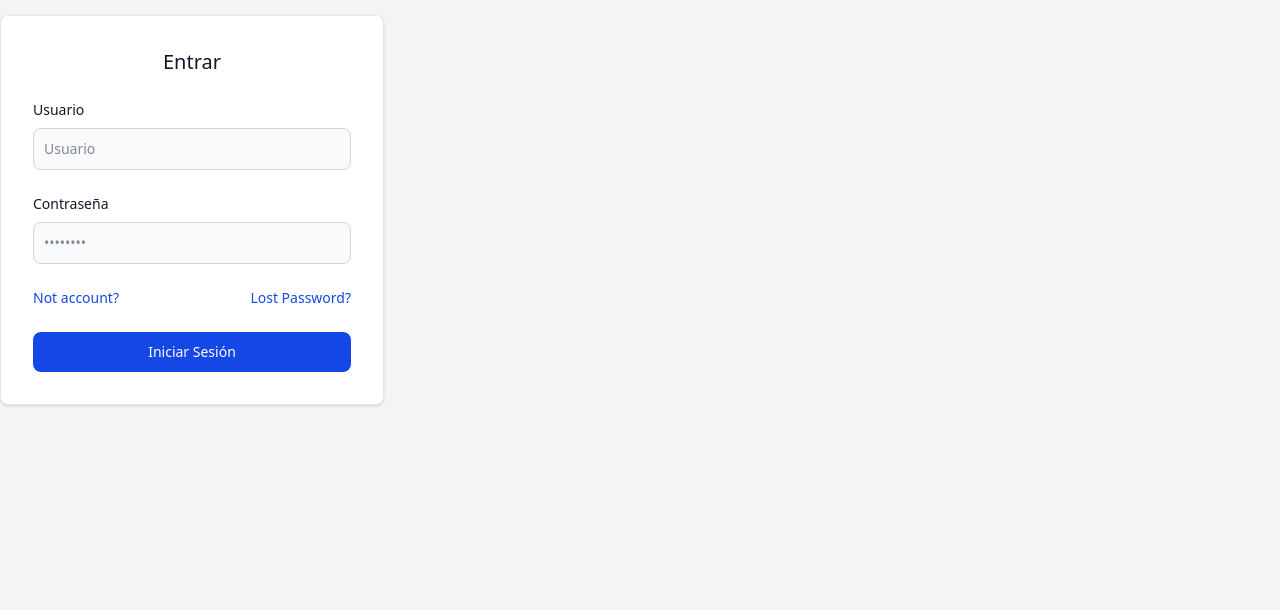
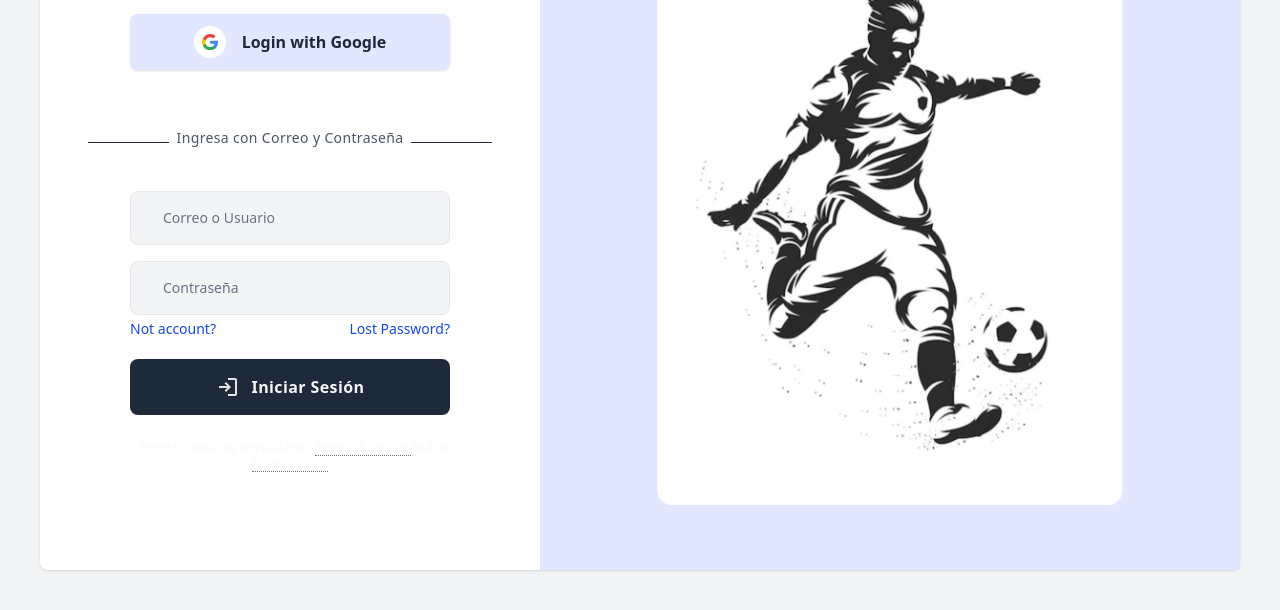
Before and after one commit to LDRK/futmanager, an Astro site in the folder frontend/: page /login in a window 1280 px wide. Shown: the part 190-800 px from the top of the page. Built offline with nearby package versions, Linux system fonts and the light colour scheme; Astro itself is replaced by a stand-in of ours.

Commit message:
Update Files

```diff
--- a/frontend/src/components/vueComponents/LoginComponent.vue
+++ b/frontend/src/components/vueComponents/LoginComponent.vue
@@ -31,7 +31,105 @@ const loginUser = async () => {
   }
 }
 </script>
+
 <template>
+  <div class="min-h-screen  text-gray-800 flex justify-center dark:text-slate-50">
+    <div class="max-w-screen-xl m-0 sm:m-10 bg-white shadow sm:rounded-lg flex justify-center flex-1">
+      <div class="lg:w-1/2 xl:w-5/12 p-6 sm:p-12 dark:bg-gray-800">
+        <div class="mx-auto w-fit">
+          <Logo />
+        </div>
+        <div class="mt-12 flex flex-col items-center">
+          <h1 class="text-2xl xl:text-3xl font-extrabold">
+            Iniciar Sesion
+          </h1>
+          <div class="w-full flex-1 mt-8">
+            <div class="flex flex-col items-center">
+              <button
+                class="w-full max-w-xs font-bold shadow-sm rounded-lg py-3 bg-indigo-100
+                    text-gray-800 flex items-center justify-center transition-all duration-300
+                      ease-in-out focus:outline-none hover:shadow focus:shadow-sm focus:shadow-outline dark:bg-gray-300">
+                <div class="bg-white p-2 rounded-full">
+                  <svg class="w-4" viewBox="0 0 533.5 544.3">
+                    <path
+                      d="M533.5 278.4c0-18.5-1.5-37.1-4.7-55.3H272.1v104.8h147c-6.1 33.8-25.7 63.7-54.4 82.7v68h87.7c51.5-47.4 81.1-117.4 81.1-200.2z"
+                      fill="#4285f4" />
+                    <path
+                      d="M272.1 544.3c73.4 0 135.3-24.1 180.4-65.7l-87.7-68c-24.4 16.6-55.9 26-92.6 26-71 0-131.2-47.9-152.8-112.3H28.9v70.1c46.2 91.9 140.3 149.9 243.2 149.9z"
+                      fill="#34a853" />
+                    <path
+                      d="M119.3 324.3c-11.4-33.8-11.4-70.4 0-104.2V150H28.9c-38.6 76.9-38.6 167.5 0 244.4l90.4-70.1z"
+                      fill="#fbbc04" />
+                    <path
+                      d="M272.1 107.7c38.8-.6 76.3 14 104.4 40.8l77.7-77.7C405 24.6 339.7-.8 272.1 0 169.2 0 75.1 58 28.9 150l90.4 70.1c21.5-64.5 81.8-112.4 152.8-112.4z"
+                      fill="#ea4335" />
+                  </svg>
+                </div>
+                <span class="ml-4">
+                  Login with Google
+                </span>
+              </button>
+
+            </div>
+
+            <div class="my-12 border-b text-center">
+              <div
+                class="leading-none px-2 inline-block text-sm text-gray-600 tracking-wide font-medium bg-white transform translate-y-1/2 dark:bg-gray-800 dark:text-slate-50">
+                Ingresa con Correo y Contraseña
+              </div>
+            </div>
+
+            <form @submit.prevent="loginUser" class="mx-auto max-w-xs">
+              <div class="space-y-1">
+                <!-- username -->
+                <input v-model="formLogin.username"
+                  class="w-full px-8 py-4 rounded-lg font-medium bg-gray-100 border border-gray-200 placeholder-gray-500 text-sm focus:outline-none focus:border-gray-400 focus:bg-white  dark:text-gray-800"
+                  type="text" placeholder="Correo o Usuario" required />
+                <!-- contraseña -->
+                <input v-model="formLogin.password"
+                  class="w-full px-8 py-4 rounded-lg font-medium bg-gray-100 border border-gray-200 placeholder-gray-500 text-sm focus:outline-none focus:border-gray-400 focus:bg-white mt-3  dark:text-gray-800"
+                  type="password" placeholder="Contraseña" required />
+                 <div class="flex items-start">
+                        <a href="/register" class="text-sm text-blue-700 hover:underline dark:text-blue-500">Not account?</a>
+                        <a href="#" class="ms-auto text-sm text-blue-700 hover:underline dark:text-blue-500">Lost Password?</a>
+                  </div>
+
+                <!-- Boton Continuar -->
+                <button :disabled="loading"
+                  class="mt-5 tracking-wide font-semibold bg-gray-800 text-gray-100 w-full py-4 rounded-lg
+                   hover:bg-gray-700 transition-all duration-300 ease-in-out flex items-center justify-center
+                   focus:shadow-outline focus:outline-none  dark:bg-orange-600 dark:hover:bg-orange-700">
+                  <svg xmlns="http://www.w3.org/2000/svg" height="24px" viewBox="0 -960 960 960" width="24px" fill="#e3e3e3"><path d="M480-120v-80h280v-560H480v-80h280q33 0 56.5 23.5T840-760v560q0 33-23.5 56.5T760-120H480Zm-80-160-55-58 102-102H120v-80h327L345-622l55-58 200 200-200 200Z"/></svg>
+                  <span class="ml-3">
+                    {{ loading ? "Ingresando..." : "Iniciar Sesión" }}
+                  </span>
+                </button>
+                <p class="mt-6 text-xs text-slate-50 text-center">
+                  I agree to abide by templatana's
+                  <a href="#" class="border-b border-gray-500 border-dotted">
+                    Terms of Service
+                  </a>
+                  and its
+                  <a href="#" class="border-b border-gray-500 border-dotted">
+                    Privacy Policy
+                  </a>
+                </p>
+              </div>
+            </form>
+          </div>
+        </div>
+      </div>
+      <div class="flex-1 bg-indigo-100 text-center hidden lg:flex dark:bg-white">
+        <div class="m-12 xl:m-16 w-full bg-contain bg-center bg-no-repeat"
+          style="background-image: url('/img-torneo2.png');">
+        </div>
+      </div>
+    </div>
+  </div>
+</template>
+
+
+<!-- <template>
     <div class="w-full max-w-sm p-4 bg-white border border-gray-200 rounded-lg shadow-sm sm:p-6 md:p-8 dark:bg-gray-800 dark:border-gray-700">
                 <form @submit.prevent="loginUser"  class="space-y-6" method="post">
                     <h5 class="text-xl text-center font-medium text-gray-900 dark:text-white">Entrar</h5>
@@ -53,10 +151,10 @@ const loginUser = async () => {
                     </button>
 
                     <!-- Mensaje de error -->
-                    <p v-if="errorMessage" class="text-red-600 text-sm text-center mt-2">
+                    <!-- <p v-if="errorMessage" class="text-red-600 text-sm text-center mt-2">
                         {{ errorMessage }}
                     </p>
 
-                </form>
-            </div>
-</template>
+                </form> -->
+            <!-- </div> -->
+<!-- </template> -->
--- a/frontend/src/layouts/Layout.astro
+++ b/frontend/src/layouts/Layout.astro
@@ -19,7 +19,7 @@ const { description, title } = Astro.props
 		<meta charset="UTF-8" />
 		<meta name="description" content={description}>
 		<meta name="viewport" content="width=device-width, initial-scale=1.0" />
-		<link rel="icon" type="image/svg+xml" href="/favicon.svg" />
+		<link rel="icon" type="image/svg+xml" href="/logo-futmanager.svg" />
 		<meta name="generator" content={Astro.generator} />
 		<title>{title}</title>
 		<ClientRouter  />
--- a/frontend/src/layouts/LayoutAuth.astro
+++ b/frontend/src/layouts/LayoutAuth.astro
@@ -15,7 +15,7 @@ const { description, title } = Astro.props
 		<meta charset="UTF-8" />
 		<meta name="description" content={description}>
 		<meta name="viewport" content="width=device-width" />
-		<link rel="icon" type="image/svg+xml" href="/favicon.svg" />
+		<link rel="icon" type="image/svg+xml" href="/logo-futmanager.svg" />
 		<meta name="generator" content={Astro.generator} />
 		<title>{title}</title>
 	</head>
--- a/frontend/src/pages/login.astro
+++ b/frontend/src/pages/login.astro
@@ -8,7 +8,7 @@ import LayoutAuth from "../layouts/LayoutAuth.astro"
 <LayoutAuth
     title='FUTMANAGER - Login'
 	description="Ingresa a la plataforma FUTMANAGER">
-    <main class="w-full max-w-sm">
+    <main class="">
         <LoginComponent client:load />
     </main>
 
```
Also changed, not shown: frontend/public/logo-futmanager.svg.
